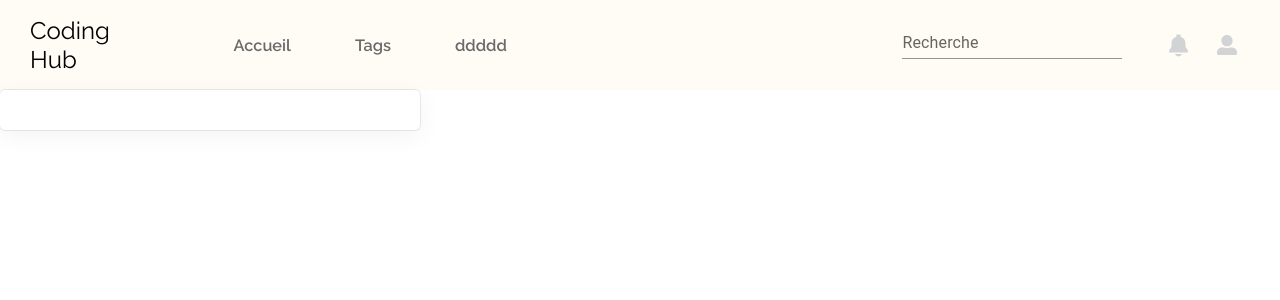
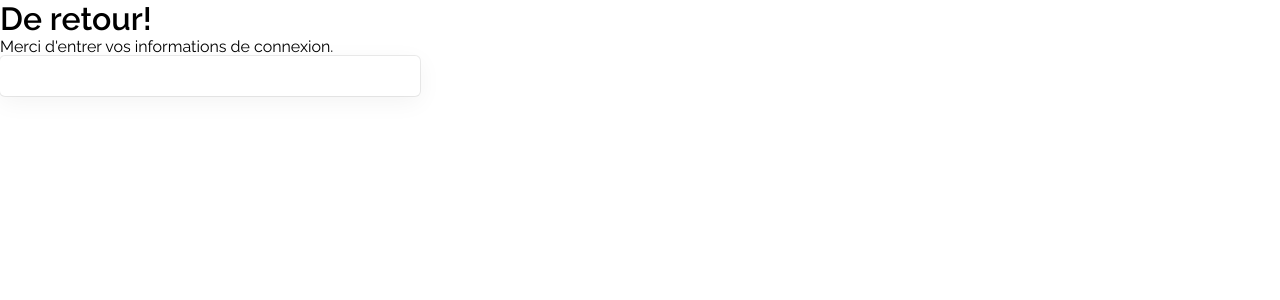
Before and after one commit to AxelDemorest/Coding-Hub, a React (Create React App) app in the folder client/: page /inscription in a window 1280 px wide. Shown: the top 300 px of the page. Built offline with nearby package versions, Linux system fonts and the light colour scheme.

Commit message:
Init router app

```diff
--- a/client/package.json
+++ b/client/package.json
@@ -12,6 +12,7 @@
     "react": "^18.2.0",
     "react-dom": "^18.2.0",
     "react-icons": "^4.4.0",
+    "react-router-dom": "^6.4.1",
     "react-scripts": "5.0.1",
     "styled-components": "^5.3.5",
     "web-vitals": "^2.1.4"
--- a/client/src/App.js
+++ b/client/src/App.js
@@ -1,11 +1,14 @@
-import Navigation from "./components/navigation/Navigation";
+import { BrowserRouter, Routes, Route } from "react-router-dom";
 import Register from "./views/Register";
 
 function App() {
   return (
     <div className="App">
-      <Navigation />
-      <Register />
+      <BrowserRouter>
+        <Routes>
+          <Route exact path="/inscription" element={<Register />}/>
+        </Routes>
+      </BrowserRouter>
     </div>
   );
 }
--- a/client/src/views/Register.jsx
+++ b/client/src/views/Register.jsx
@@ -5,6 +5,10 @@ const Register = () => {
 
     return (
         <div>
+            <form>
+                <h1>De retour!</h1>
+                <p>Merci d'entrer vos informations de connexion.</p>
+            </form>
             <FormInput width='400px' />
         </div>
     );
```
Also changed, not shown: 1 other file (tests, documents, lock files or other folders).
